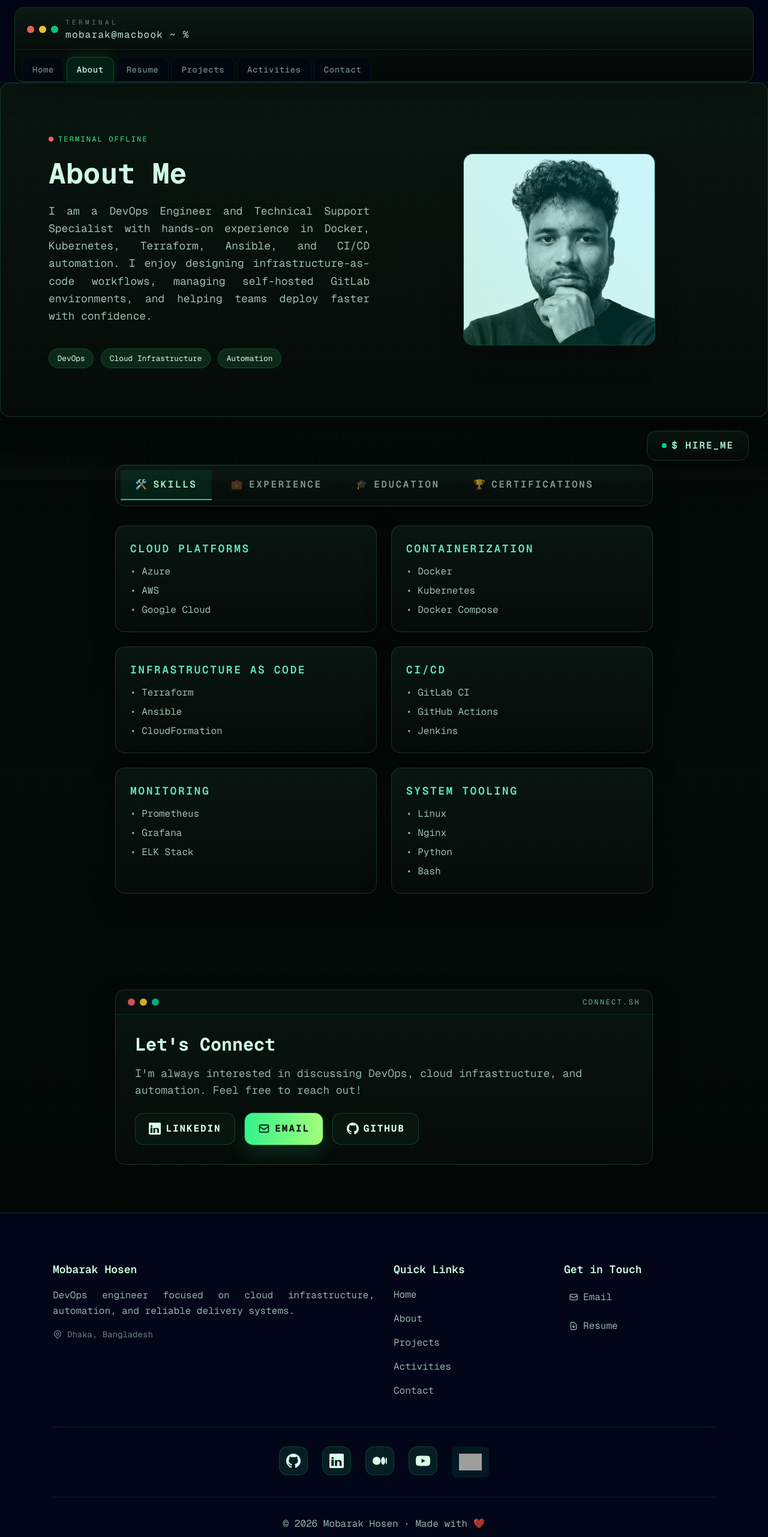
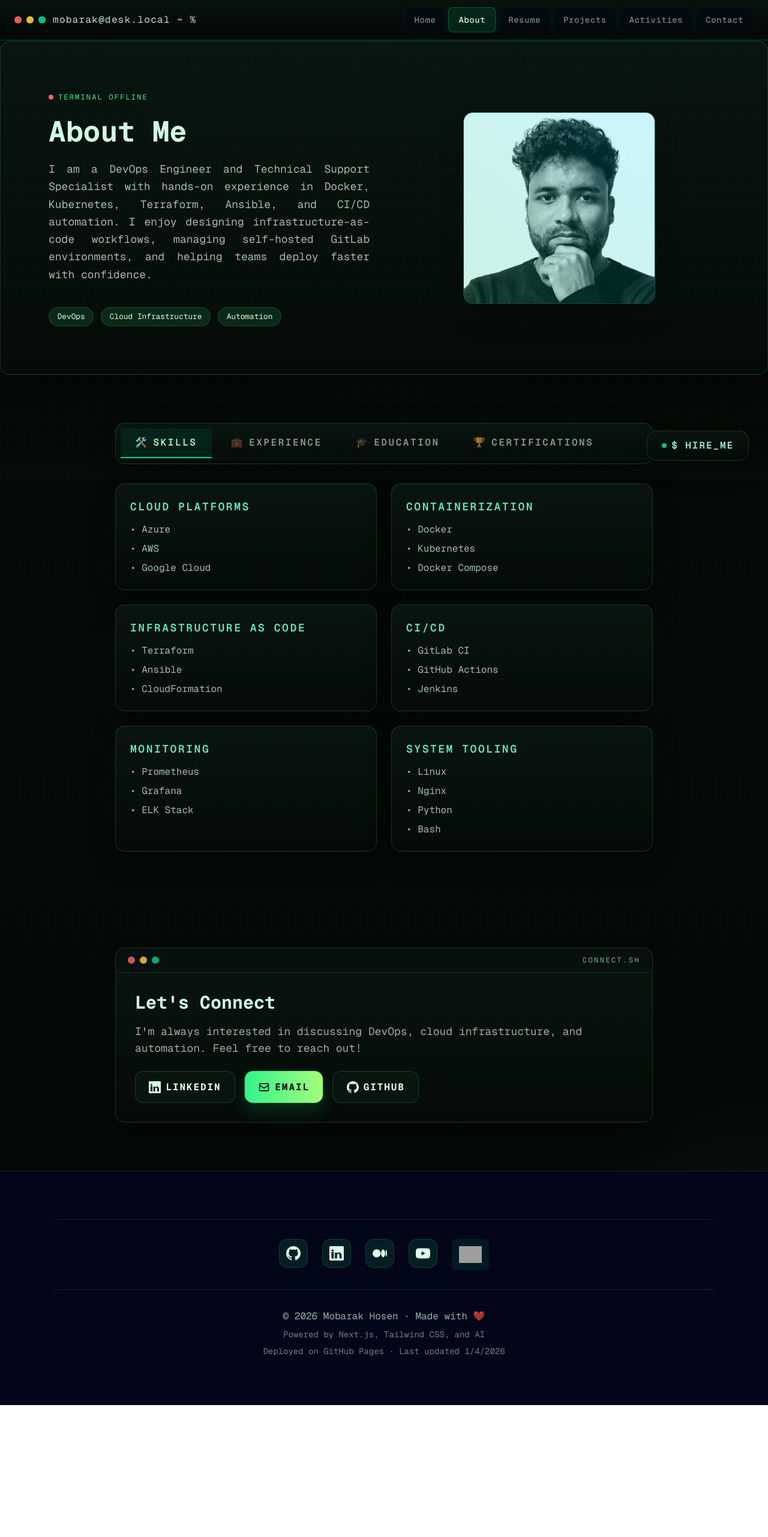
Before and after one commit to imShakil/imshakil.github.io, a Next.js app in the folder site/: page /about in a window 1280 px wide. Shown: the top 2563 px of the page at 60% size. After the commit the page ends 2343 px from the top, so only its background shows below. Built offline with nearby package versions, Linux system fonts and the light colour scheme; grey boxes are pictures that could not be loaded.

Commit message:
changed the UI to looks like terminal console

```diff
--- a/site/src/components/Footer.tsx
+++ b/site/src/components/Footer.tsx
@@ -17,53 +17,6 @@ export default function Footer() {
   return (
     <footer className="bg-slate-950 border-t border-emerald-500/20">
       <div className="max-w-6xl mx-auto px-6 py-16 md:py-20">
-        <div className="grid grid-cols-1 sm:grid-cols-2 md:grid-cols-4 gap-8 mb-12">
-          <div className="sm:col-span-2 md:col-span-2">
-            <h3 className="text-lg font-semibold text-emerald-100 mb-4">{profile.name}</h3>
-            <p className="text-emerald-100/70 mb-4 leading-relaxed text-left sm:text-justify">{profile.footerSummary}</p>
-            <div className="flex items-center gap-2 text-sm text-emerald-100/50">
-              <svg className="w-4 h-4" fill="none" stroke="currentColor" viewBox="0 0 24 24">
-                <path strokeLinecap="round" strokeLinejoin="round" strokeWidth={2} d="M17.657 16.657L13.414 20.9a1.998 1.998 0 01-2.827 0l-4.244-4.243a8 8 0 1111.314 0z" />
-                <path strokeLinecap="round" strokeLinejoin="round" strokeWidth={2} d="M15 11a3 3 0 11-6 0 3 3 0 016 0z" />
-              </svg>
-              <span>{profile.location}</span>
-            </div>
-          </div>
-
-          <div>
-            <h3 className="text-lg font-semibold text-emerald-100 mb-4">Quick Links</h3>
-            <ul className="flex flex-wrap gap-x-4 gap-y-2 sm:flex-col sm:space-y-2">
-              <li><Link href="/" className="text-emerald-100/70 hover:text-emerald-200 hover:underline transition-all duration-200">Home</Link></li>
-              <li><Link href="/about" className="text-emerald-100/70 hover:text-emerald-200 hover:underline transition-all duration-200">About</Link></li>
-              <li><Link href="/projects" className="text-emerald-100/70 hover:text-emerald-200 hover:underline transition-all duration-200">Projects</Link></li>
-              <li><Link href="/activities" className="text-emerald-100/70 hover:text-emerald-200 hover:underline transition-all duration-200">Activities</Link></li>
-              <li><Link href="/contact" className="text-emerald-100/70 hover:text-emerald-200 hover:underline transition-all duration-200">Contact</Link></li>
-            </ul>
-          </div>
-
-          <div>
-            <h3 className="text-lg font-semibold text-emerald-100 mb-4">Get in Touch</h3>
-            <ul className="flex flex-wrap gap-x-4 gap-y-2 sm:flex-col sm:space-y-2">
-              <li>
-                <a href={`mailto:${profile.email}`} className="text-emerald-100/70 hover:text-emerald-200 transition-all duration-200 flex items-center gap-2 hover:bg-emerald-500/10 rounded px-2 py-1">
-                  <svg className="w-4 h-4" fill="none" stroke="currentColor" viewBox="0 0 24 24">
-                    <path strokeLinecap="round" strokeLinejoin="round" strokeWidth={2} d="M3 8l7.89 5.26a2 2 0 002.22 0L21 8M5 19h14a2 2 0 002-2V7a2 2 0 00-2-2H5a2 2 0 00-2 2v10a2 2 0 002 2z" />
-                  </svg>
-                  Email
-                </a>
-              </li>
-              <li>
-                <a href="/resume" className="text-emerald-100/70 hover:text-emerald-200 transition-all duration-200 flex items-center gap-2 hover:bg-emerald-500/10 rounded px-2 py-1">
-                  <svg className="w-4 h-4" fill="none" stroke="currentColor" viewBox="0 0 24 24">
-                    <path strokeLinecap="round" strokeLinejoin="round" strokeWidth={2} d="M12 10v6m0 0l-3-3m3 3l3-3m2 8H7a2 2 0 01-2-2V5a2 2 0 012-2h5.586a1 1 0 01.707.293l5.414 5.414a1 1 0 01.293.707V19a2 2 0 01-2 2z" />
-                  </svg>
-                  Resume
-                </a>
-              </li>
-            </ul>
-          </div>
-        </div>
-
         <div className="flex justify-center gap-4 sm:gap-6 py-8 border-t border-emerald-500/20">
           {socialLinks.map((link) =>
             link.icon !== 'hits-counter' ? (
--- a/site/src/components/Navigation.tsx
+++ b/site/src/components/Navigation.tsx
@@ -46,9 +46,9 @@ export default function Navigation() {
           : 'bg-slate-950/95 backdrop-blur-sm border-b border-emerald-500/20'
       }`}
     >
-      <div className="max-w-7xl mx-auto px-4 sm:px-6 pt-3 pb-0">
-        <div className="terminal-panel overflow-hidden rounded-b-none border-b-0">
-          <div className="flex items-center justify-between gap-4 px-4 sm:px-5 pt-4 pb-3 border-b border-emerald-500/10 bg-[linear-gradient(180deg,rgba(12,26,20,0.95)_0%,rgba(6,12,9,0.96)_100%)]">
+      <div className="w-full">
+        <div className="flex items-center justify-between gap-4 px-4 sm:px-6 py-3 border-b border-emerald-500/14 bg-[linear-gradient(180deg,rgba(8,18,13,0.98)_0%,rgba(4,8,6,0.99)_100%)] shadow-[inset_0_-1px_0_rgba(51,243,140,0.06)]">
+          <div className="flex items-center gap-4 min-w-0">
             <Link href="/" className="group inline-flex items-center gap-3 min-w-0">
               <div className="flex items-center gap-2 shrink-0">
                 <span className="w-3 h-3 rounded-full bg-red-400/90 shadow-[0_0_0_1px_rgba(255,255,255,0.08)_inset]"></span>
@@ -56,57 +56,57 @@ export default function Navigation() {
                 <span className="w-3 h-3 rounded-full bg-emerald-400/90 shadow-[0_0_0_1px_rgba(255,255,255,0.08)_inset]"></span>
               </div>
               <div className="min-w-0">
-                <p className="text-[10px] sm:text-[11px] font-mono uppercase tracking-[0.4em] text-emerald-100/45 hidden sm:block">
+                {/* <p className="text-[10px] sm:text-[11px] font-mono uppercase tracking-[0.4em] text-emerald-100/45 hidden sm:block">
                   Terminal
-                </p>
+                </p> */}
                 <p className="text-sm sm:text-base font-mono text-emerald-100/90 tracking-[0.08em] truncate">
-                  {`${profile.name.split(' ')[0].toLowerCase()}@macbook ~ %`}
+                  {`${profile.name.split(' ')[0].toLowerCase()}@desk.local ~ %`}
                 </p>
               </div>
             </Link>
-
-            <button
-              onClick={() => setIsOpen(!isOpen)}
-              className="md:hidden flex flex-col gap-1.5 p-2 hover:bg-emerald-500/10 rounded-lg transition"
-              aria-label="Toggle navigation"
-            >
-              <span className={`w-6 h-0.5 bg-emerald-400 transition-all ${isOpen ? 'rotate-45 translate-y-2' : ''}`}></span>
-              <span className={`w-6 h-0.5 bg-emerald-400 transition-all ${isOpen ? 'opacity-0' : ''}`}></span>
-              <span className={`w-6 h-0.5 bg-emerald-400 transition-all ${isOpen ? '-rotate-45 -translate-y-2' : ''}`}></span>
-            </button>
           </div>
 
-          <div className="hidden md:flex items-stretch gap-1 px-3 pt-3 bg-[linear-gradient(180deg,rgba(6,12,9,0.96)_0%,rgba(4,8,6,0.98)_100%)]">
+          <div className="hidden md:flex items-stretch gap-1 min-w-0 overflow-x-auto">
             {navItems.map((item) => (
               <Link
                 key={item.href}
                 href={item.href}
-                className={`relative px-4 py-2.5 rounded-t-xl border border-b-0 transition-all duration-300 font-medium text-sm tracking-[0.04em] ${
+                className={`relative px-4 py-2.5 rounded-lg border transition-all duration-300 font-medium text-sm tracking-[0.04em] whitespace-nowrap ${
                   isActive(item.href)
-                    ? 'z-10 bg-emerald-500/12 text-emerald-100 border-emerald-400/30 shadow-[0_-8px_20px_rgba(51,243,140,0.08)]'
-                    : 'text-emerald-100/55 bg-slate-950/55 border-emerald-500/10 hover:text-emerald-100 hover:bg-emerald-500/8'
+                    ? 'bg-emerald-500/14 text-emerald-100 border-emerald-400/30 shadow-[0_0_0_1px_rgba(51,243,140,0.06),0_10px_24px_rgba(51,243,140,0.08)]'
+                    : 'text-emerald-100/55 bg-slate-950/35 border-emerald-500/10 hover:text-emerald-100 hover:bg-emerald-500/8'
                 }`}
               >
                 {item.label}
               </Link>
             ))}
-            <div className="flex-1 border-b border-emerald-500/10"></div>
           </div>
 
+          <button
+            onClick={() => setIsOpen(!isOpen)}
+            className="md:hidden flex flex-col gap-1.5 p-2 hover:bg-emerald-500/10 rounded-lg transition shrink-0"
+            aria-label="Toggle navigation"
+          >
+            <span className={`w-6 h-0.5 bg-emerald-400 transition-all ${isOpen ? 'rotate-45 translate-y-2' : ''}`}></span>
+            <span className={`w-6 h-0.5 bg-emerald-400 transition-all ${isOpen ? 'opacity-0' : ''}`}></span>
+            <span className={`w-6 h-0.5 bg-emerald-400 transition-all ${isOpen ? '-rotate-45 -translate-y-2' : ''}`}></span>
+          </button>
+
           {isOpen && (
-            <ul className="md:hidden flex flex-col gap-2 px-3 pb-4 pt-3 bg-[linear-gradient(180deg,rgba(6,12,9,0.96)_0%,rgba(4,8,6,0.98)_100%)] animate-slideInDown border-t border-emerald-500/10">
+            <ul className="md:hidden absolute left-0 right-0 top-full flex flex-col gap-2 px-4 pb-4 pt-3 bg-[linear-gradient(180deg,rgba(6,12,9,0.99)_0%,rgba(4,8,6,0.99)_100%)] animate-slideInDown border-b border-emerald-500/14 shadow-[0_18px_30px_rgba(0,0,0,0.35)]">
               {navItems.map((item) => (
                 <li key={item.href}>
-                <Link
-                  href={item.href}
-                  className={`px-4 py-2 rounded-lg transition-all duration-300 font-medium ${
-                    isActive(item.href)
-                      ? 'bg-emerald-500/15 text-emerald-100 border border-emerald-400/20'
-                      : 'text-emerald-100/70 hover:text-emerald-100 hover:bg-emerald-500/10 border border-transparent'
-                  }`}
-                >
-                  {item.label}
-                </Link>
+                  <Link
+                    href={item.href}
+                    onClick={() => setIsOpen(false)}
+                    className={`block px-4 py-2 rounded-lg transition-all duration-300 font-medium ${
+                      isActive(item.href)
+                        ? 'bg-emerald-500/15 text-emerald-100 border border-emerald-400/20'
+                        : 'text-emerald-100/70 hover:text-emerald-100 hover:bg-emerald-500/10 border border-transparent'
+                    }`}
+                  >
+                    {item.label}
+                  </Link>
                 </li>
               ))}
             </ul>
```
